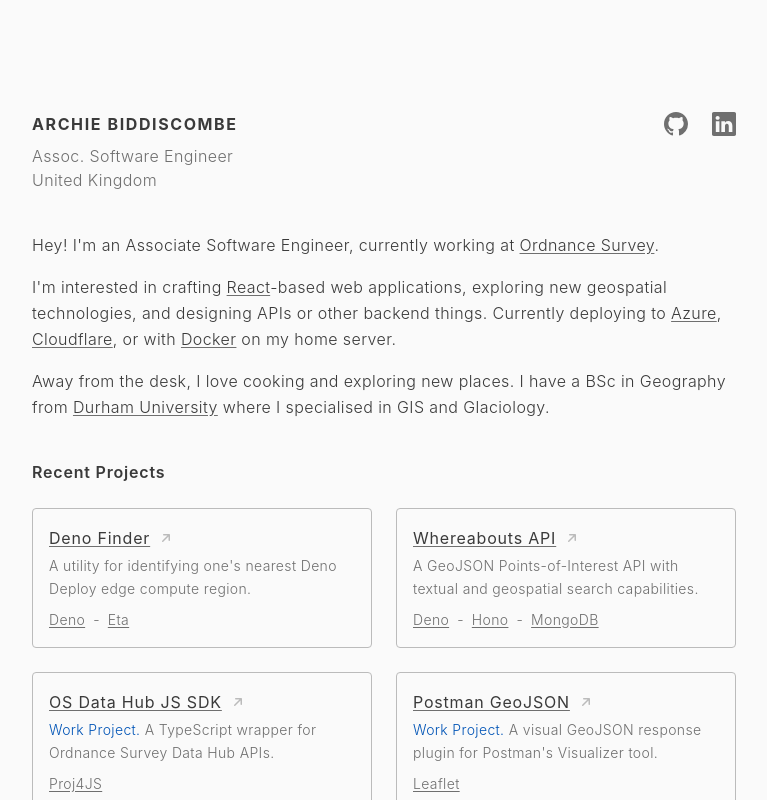
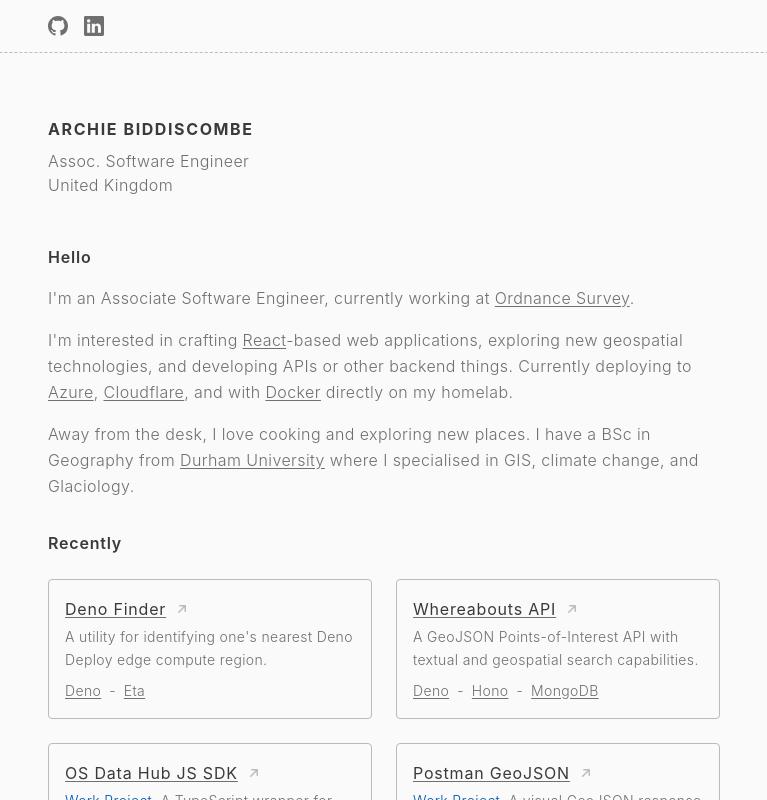
Before and after one commit to abiddiscombe/abiddiscombe-dev, a Next.js app: page / in a window 1280 px wide. Shown: the top 800 px of the page, without its empty margins (256-1023 px from the left). Built offline with nearby package versions, Linux system fonts and the light colour scheme.

Commit message:
feat: Create social icons navbar / refactor HTML structure

```diff
--- a/src/app/layout.tsx
+++ b/src/app/layout.tsx
@@ -1,7 +1,8 @@
 import './globals.css';
 import type { Metadata } from 'next';
+import { Header } from '@/components/blocks/Header';
 import { Main } from '@/components/blocks/Main';
-import { Header } from '@/components/blocks/Header';
+import { Nav } from '@/components/blocks/Nav';
 
 export const metadata: Metadata = {
   title: 'Archie Biddiscombe',
@@ -26,7 +27,8 @@
         <link rel='icon' type='image/png' sizes='16x16' href='./favicon/favicon-16x16.png' />
       </head>
 
-      <body className='px-8 mx-auto max-w-3xl min-h-screen grid grid-rows-[auto,_1fr,_auto]'>
+      <body>
+        <Nav />
         <Header />
         <Main outlet={p.children} />
       </body>
--- a/src/app/page.tsx
+++ b/src/app/page.tsx
@@ -14,8 +14,9 @@
           animate={{ opacity: 1, y: 0 }}
           transition={{ duration: 0.4, delay: 0 }}
         >
+          <Typography variant='h2'>Hello</Typography>
           <Typography variant='body'>
-            Hey! I&apos;m an Associate Software Engineer, currently working at{' '}
+            I&apos;m an Associate Software Engineer, currently working at{' '}
             <ExternalLink href='https://www.os.uk' message='Ordnance Survey' />.
           </Typography>
         </motion.div>
@@ -27,11 +28,11 @@
           <Typography variant='body'>
             I&apos;m interested in crafting{' '}
             <ExternalLink href='https://react.dev' message='React' />
-            -based web applications, exploring new geospatial technologies, and designing APIs or
+            -based web applications, exploring new geospatial technologies, and developing APIs or
             other backend things. Currently deploying to{' '}
             <ExternalLink href='https://azure.com' message='Azure' />,{' '}
-            <ExternalLink href='https://cloudflare.com' message='Cloudflare' />, or with{' '}
-            <ExternalLink href='https://docker.com' message='Docker' /> on my home server.
+            <ExternalLink href='https://cloudflare.com' message='Cloudflare' />, and with{' '}
+            <ExternalLink href='https://docker.com' message='Docker' /> directly on my homelab.
           </Typography>
         </motion.div>
         <motion.div
@@ -46,7 +47,7 @@
               href='https://www.durham.ac.uk/departments/academic/geography/'
               message='Durham University'
             />{' '}
-            where I specialised in GIS and Glaciology.
+            where I specialised in GIS, climate change, and Glaciology.
           </Typography>
         </motion.div>
       </section>
@@ -57,7 +58,7 @@
           animate={{ opacity: 1, y: 0 }}
           transition={{ duration: 0.4, delay: 0.4 }}
         >
-          <Typography variant='h2'>Recent Projects</Typography>
+          <Typography variant='h2'>Recently</Typography>
           <div className='py-2 grid gap-4 md:gap-6 grid-cols-1 sm:grid-cols-2'>
             {projects.map((project) => (
               <ProjectCard key={project.href} {...project} />
--- a/src/components/Typography.tsx
+++ b/src/components/Typography.tsx
@@ -6,16 +6,9 @@
 
 export function Typography(p: TypographyProps) {
   switch (p.variant) {
-    case 'h1':
-      return (
-        <h1 className='uppercase tracking-widest text-l3-light dark:text-l3-dark font-bold'>
-          {p.children}
-        </h1>
-      );
-
     case 'h2':
       return (
-        <h2 className='pb-4 pt-6 tracking-wider text-l3-light dark:text-l3-dark font-semibold'>
+        <h2 className='py-4 tracking-wider text-l3-light dark:text-l3-dark font-semibold'>
           {p.children}
         </h2>
       );
@@ -36,7 +29,7 @@
       return (
         <p
           className={
-            'mb-4 leading-relaxed tracking-wide font-light text-l3-light dark:text-l3-dark'
+            'mb-4 leading-relaxed tracking-wide font-light text-l2-light dark:text-l2-dark'
           }
         >
           {p.children}
--- a/src/components/blocks/Header.tsx
+++ b/src/components/blocks/Header.tsx
@@ -1,54 +1,24 @@
-'use client';
 import Link from 'next/link';
 import { Typography } from '../Typography';
-import { GitHub } from '../icons/GitHub';
-import { LinkedIn } from '../icons/LinkedIn';
 
 export function Header() {
-  const links = [
-    {
-      href: 'https://github.com/abiddiscombe',
-      text: 'GitHub',
-      content: <GitHub />,
-      useNewTab: true,
-    },
-    {
-      href: 'https://linkedin.com/in/archiebiddiscombe',
-      text: 'LinkedIn',
-      content: <LinkedIn />,
-      useNewTab: true,
-    },
-  ];
-
   return (
-    <header className='py-10 md:pt-24 xl:pt-28'>
-      <nav className='mb-2 flex gap-6 items-center'>
+    <header className='px-8 pb-4 pt-14 md:pt-16'>
+      <div className='mx-auto max-w-2xl '>
         <Link
           href='/'
-          className='flex-grow hover:underline underline-offset-2 decoration-l3-light dark:decoration-l3-dark'
+          className='hover:underline underline-offset-2 decoration-l3-light dark:decoration-l3-dark'
         >
-          <Typography variant='h1'>
-            Archie <br className='sm:hidden' />
-            Biddiscombe
-          </Typography>
+          <h1 className='pb-2 uppercase tracking-widest text-l3-light dark:text-l3-dark font-bold'>
+            Archie Biddiscombe
+          </h1>
         </Link>
-        {links.map((link) => (
-          <a
-            key={link.href}
-            target={link.useNewTab ? '_blank' : ''}
-            aria-label={`${link.text} (Opens in a New Tab)`}
-            href={link.href}
-            className='text-xl text-l2-light hover:text-l3-light dark:text-l2-dark dark:hover:text-l3-dark'
-          >
-            {link.content}
-          </a>
-        ))}
-      </nav>
-      <Typography variant='subtitle'>
-        Assoc. Software Engineer
-        <br />
-        United Kingdom
-      </Typography>
+        <Typography variant='subtitle'>
+          Assoc. Software Engineer
+          <br />
+          United Kingdom
+        </Typography>
+      </div>
     </header>
   );
 }
--- a/src/components/blocks/Main.tsx
+++ b/src/components/blocks/Main.tsx
@@ -3,5 +3,9 @@
 }
 
 export function Main(p: MainProps) {
-  return <main className='pb-8'>{p.outlet}</main>;
+  return (
+    <main className='px-8 pt-4 pb-16'>
+      <div className='mx-auto max-w-2xl'>{p.outlet}</div>
+    </main>
+  );
 }
--- /dev/null
+++ b/src/components/blocks/Nav.tsx
@@ -0,0 +1,35 @@
+import { GitHub } from '../icons/GitHub';
+import { LinkedIn } from '../icons/LinkedIn';
+
+export function Nav() {
+  const links = [
+    {
+      href: 'https://github.com/abiddiscombe',
+      text: 'GitHub',
+      icon: <GitHub />,
+    },
+    {
+      href: 'https://linkedin.com/in/archiebiddiscombe',
+      text: 'LinkedIn',
+      icon: <LinkedIn />,
+    },
+  ];
+
+  return (
+    <nav className='px-8 py-4 border-b border-dashed border-l1-light dark:border-l1-dark'>
+      <div className='mx-auto max-w-2xl flex items-center gap-6 sm:gap-4'>
+        {links.map((link) => (
+          <a
+            key={link.href}
+            href={link.href}
+            target='_blank'
+            aria-label={`${link.text} (Opens in a New Tab)`}
+            className='text-l2-light dark:text-l2-dark hover:text-l3-light dark:hover:text-l3-dark'
+          >
+            {link.icon}
+          </a>
+        ))}
+      </div>
+    </nav>
+  );
+}
--- a/src/components/icons/GitHub.tsx
+++ b/src/components/icons/GitHub.tsx
@@ -2,8 +2,8 @@
   return (
     <svg
       xmlns='http://www.w3.org/2000/svg'
-      width='24'
-      height='24'
+      width='20'
+      height='20'
       fill='currentColor'
       className='bi bi-github'
       viewBox='0 0 16 16'
--- a/src/components/icons/LinkedIn.tsx
+++ b/src/components/icons/LinkedIn.tsx
@@ -2,8 +2,8 @@
   return (
     <svg
       xmlns='http://www.w3.org/2000/svg'
-      width='24'
-      height='24'
+      width='20'
+      height='20'
       fill='currentColor'
       className='bi bi-linkedin'
       viewBox='0 0 16 16'
```
Also changed, not shown: src/data/reading.ts (renamed from src/data/reading.tsx).
